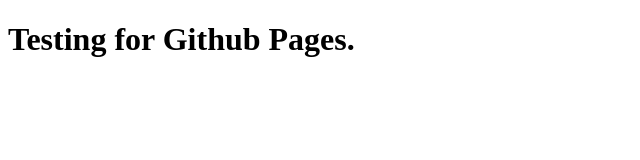
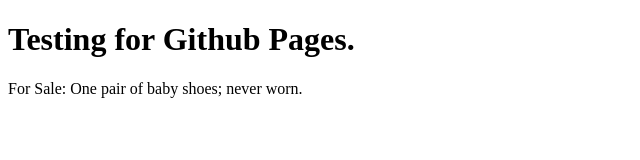
Before and after one commit to antellitocci/antellitocci.github.io, a plain HTML site: page index.html in a window 1280 px wide. Shown: the whole page, without its empty margins (0-640 px from the left). Drawn offline with Linux system fonts and the light colour scheme.

Commit message:
added sentence to index.html

```diff
--- a/index.html
+++ b/index.html
@@ -8,5 +8,7 @@
 </head>
 <body>
     <h1>Testing for Github Pages.</h1>
+
+    <p>For Sale: One pair of baby shoes; never worn.</p>
 </body>
 </html>
```
